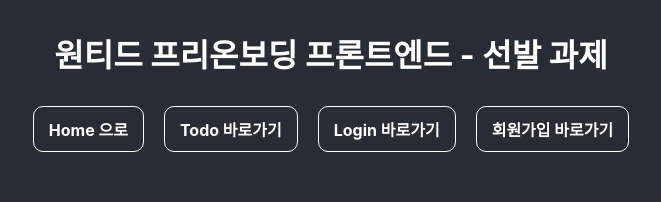
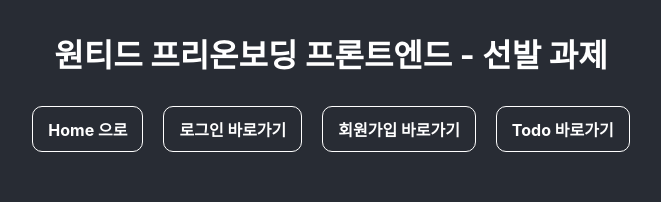
Before and after one commit to michoball/michoball-wanted-pre-onboarding-frontend, a React (Create React App) app: page / in a window 1280 px wide. Shown: the top 202 px of the page, without its empty margins (309-970 px from the left). Built offline with nearby package versions, Linux system fonts and the light colour scheme.

Commit message:
refactor: Add sidebarContent props

```diff
--- a/src/pages/Navigation.tsx
+++ b/src/pages/Navigation.tsx
@@ -1,8 +1,19 @@
-import { Link, useLocation } from "react-router-dom";
+import { useRouter } from "@hooks/useRouter";
+import React from "react";
+import { Link } from "react-router-dom";
+import { RouterBase } from "router";
 import styled from "styled-components";
 
-const Navigation = ({ children }: { children: React.ReactNode }) => {
-  const { pathname } = useLocation();
+interface NavigationProps {
+  children: React.ReactNode;
+  sidebarContent: RouterBase[];
+}
+
+const Navigation: React.FC<NavigationProps> = ({
+  children,
+  sidebarContent,
+}) => {
+  const { currentPath } = useRouter();
 
   return (
     <>
@@ -11,12 +22,22 @@ const Navigation = ({ children }: { children: React.ReactNode }) => {
           <h1>원티드 프리온보딩 프론트엔드 - 선발 과제</h1>
         </div>
         <NavigationLink>
-          <Link to="/">Home 으로</Link>
-          {pathname !== "/todo" && <Link to="/todo">Todo 바로가기</Link>}
-          {pathname !== "/signin" && <Link to="/signin">Login 바로가기</Link>}
-          {pathname !== "/signup" && (
-            <Link to="/signup">회원가입 바로가기</Link>
-          )}
+          {sidebarContent.map(({ label, path, id }) => {
+            if (path === "/") {
+              return (
+                <Link to={path} key={id}>
+                  {label} 으로
+                </Link>
+              );
+            }
+            return (
+              currentPath !== path && (
+                <Link to={path} key={id}>
+                  {label} 바로가기
+                </Link>
+              )
+            );
+          })}
         </NavigationLink>
       </NavigationContainer>
       {children}
```
